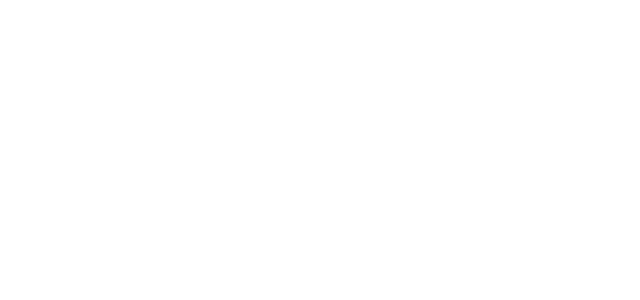
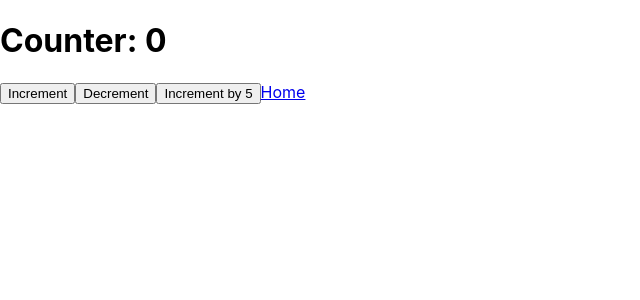
Before and after one commit to oorr23/oscarorosas.com, a React (Create React App) app in the folder oscarorosas.com/: page /counter in a window 1280 px wide. Before the commit this address had no page. Shown: the top 300 px of the page, without its empty margins (0-640 px from the left). Built offline with nearby package versions, Linux system fonts and the light colour scheme.

Commit message:
setting up Redux

```diff
--- a/oscarorosas.com/package.json
+++ b/oscarorosas.com/package.json
@@ -3,6 +3,7 @@
   "version": "0.1.0",
   "private": true,
   "dependencies": {
+    "@reduxjs/toolkit": "^2.5.0",
     "@testing-library/jest-dom": "^5.17.0",
     "@testing-library/react": "^13.4.0",
     "@testing-library/user-event": "^13.5.0",
--- a/oscarorosas.com/src/App.js
+++ b/oscarorosas.com/src/App.js
@@ -7,12 +7,14 @@ import {
   Routes,
 } from "react-router-dom";
 import Home from "./components/pages/Home";
+import CounterSlice from "./components/pages/counterComponent";
 
 function App() {
   return (
     <BrowserRouter>
       <Routes>
         <Route path="/" element={<Home />} />
+        <Route path="/counter" element={<CounterSlice />} />
       </Routes>
     </BrowserRouter>
   );
--- a/oscarorosas.com/src/components/pages/Home.js
+++ b/oscarorosas.com/src/components/pages/Home.js
@@ -1,7 +1,11 @@
 import react from "react"
+import { useSelector, useDispatch } from "react-redux";
 
 const Home=()=>{
-    return <p>This is the Home Page for  the test2 branch!</p>
+    const count = useSelector((state) => state.counter.value);
+    const dispatch = useDispatch();
+
+    return <p>This is the Home Page for  the test2 branch! <h1>Counter: {count}</h1></p>
 }
 
 export default Home
--- /dev/null
+++ b/oscarorosas.com/src/components/pages/counterComponent.js
@@ -0,0 +1,37 @@
+import React from "react";
+import { useSelector, useDispatch } from "react-redux";
+import {
+  increment,
+  decrement,
+  incrementByAmount,
+} from "../../features/counterSlice";
+
+import { NavLink } from "react-router-dom";
+
+const CounterComponent = () => {
+  const count = useSelector((state) => state.counter.value);
+  const cart = useSelector((state) => state.cart.value);
+  const dispatch = useDispatch();
+
+
+
+
+
+
+  return (
+    <div>
+      <h1>Counter: {count}</h1>
+      <button onClick={() => dispatch(increment())}>Increment</button>
+      <button onClick={() => dispatch(decrement())}>Decrement</button>
+      <button onClick={() => dispatch(incrementByAmount(5))}>
+        Increment by 5
+      </button>
+      <NavLink to="/">Home</NavLink>
+
+
+
+    </div>
+  );
+};
+
+export default CounterComponent;
--- /dev/null
+++ b/oscarorosas.com/src/features/cartSlice.js
@@ -0,0 +1,14 @@
+import { createSlice } from '@reduxjs/toolkit';
+
+
+const cartReducer = createSlice({
+  name: 'counter',
+  initialState: { value: 0 },
+  reducers: {
+    addToCart: (state, action) => {
+      state.value.push(action.payload);
+    },
+  },
+});
+export const { increment, decrement, incrementByAmount } = cartReducer.actions;
+export default cartReducer.reducer;
--- /dev/null
+++ b/oscarorosas.com/src/features/counterSlice.js
@@ -0,0 +1,22 @@
+import { createSlice } from '@reduxjs/toolkit';
+
+
+const counterSlice = createSlice({
+  name: 'counter',
+  initialState: { value: 0 },
+  reducers: {
+    increment: (state) => {
+      state.value += 1;
+    },
+    decrement: (state) => {
+      state.value -= 1;
+    },
+    incrementByAmount: (state, action) => {
+      state.value += action.payload;
+    },
+  },
+});
+
+
+export const { increment, decrement, incrementByAmount } = counterSlice.actions;
+export default counterSlice.reducer;
--- a/oscarorosas.com/src/index.js
+++ b/oscarorosas.com/src/index.js
@@ -1,11 +1,15 @@
-import React from 'react';
-import ReactDOM from 'react-dom/client';
-import './index.css';
-import App from './App';
+import React from "react";
+import ReactDOM from "react-dom/client";
+import "./index.css";
+import App from "./App";
+import { Provider } from "react-redux";
+import store from "./store";
 
-const root = ReactDOM.createRoot(document.getElementById('root'));
+const root = ReactDOM.createRoot(document.getElementById("root"));
 root.render(
   <React.StrictMode>
-    <App />
+    <Provider store={store}>
+      <App />
+    </Provider>
   </React.StrictMode>
 );
--- a/oscarorosas.com/src/store.js
+++ b/oscarorosas.com/src/store.js
@@ -0,0 +1,15 @@
+//Global state is to be used for any state that we want to use on other pages as well.
+
+import {configureStore} from '@reduxjs/toolkit';
+
+import counterReducer from './features/counterSlice';
+import cartReducer from './features/cartSlice';
+
+const store =  configureStore({
+    reducer: {
+        counter:counterReducer,
+        cart :cartReducer
+    }
+})
+
+export default store;
```
Also changed, not shown: 1 other file (tests, documents, lock files or other folders).
